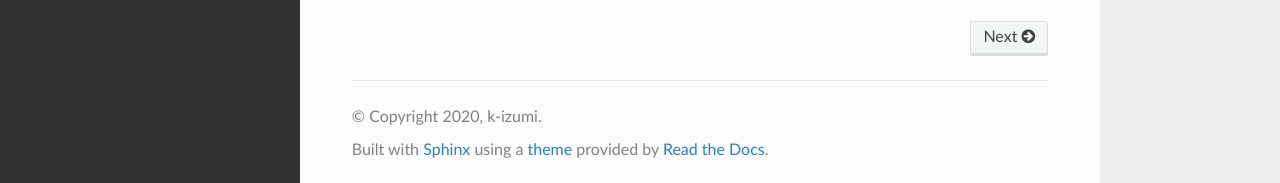
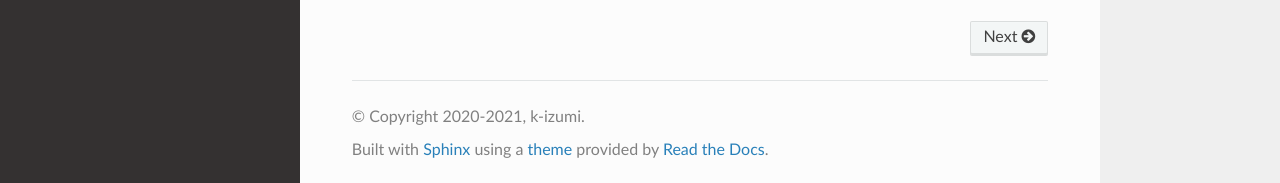
Before and after one commit to unaguna/random-json-generator, a Sphinx documentation site: the page built from sphinx/source/index.rst, in a window 1280 px wide and 928 px high. Shown: the part 742-925 px from the top of the window. Built offline with Sphinx 7.4.7 and the Read the Docs theme 2.0.0, drawn with Linux system fonts in a browser that asks for light colours.

Commit message:
📝コピーライトを変更

```diff
--- a/sphinx/source/conf.py
+++ b/sphinx/source/conf.py
@@ -18,7 +18,7 @@ sys.path.insert(0, os.path.abspath('../../'))
 # -- Project information -----------------------------------------------------
 
 project = 'random-json-generator'
-copyright = '2020, k-izumi'
+copyright = '2020-2021, k-izumi'
 author = 'k-izumi'
 
 
```
